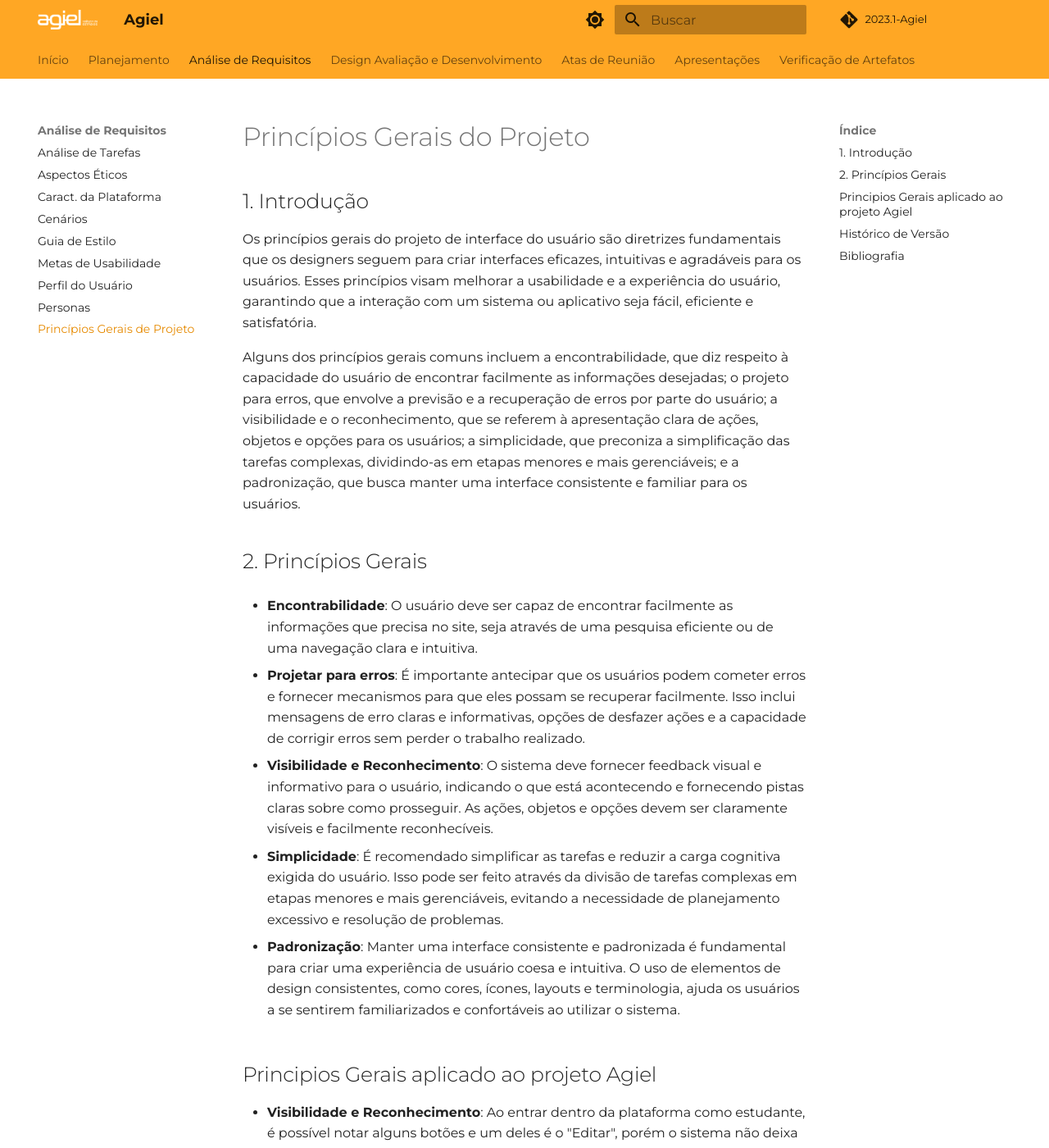
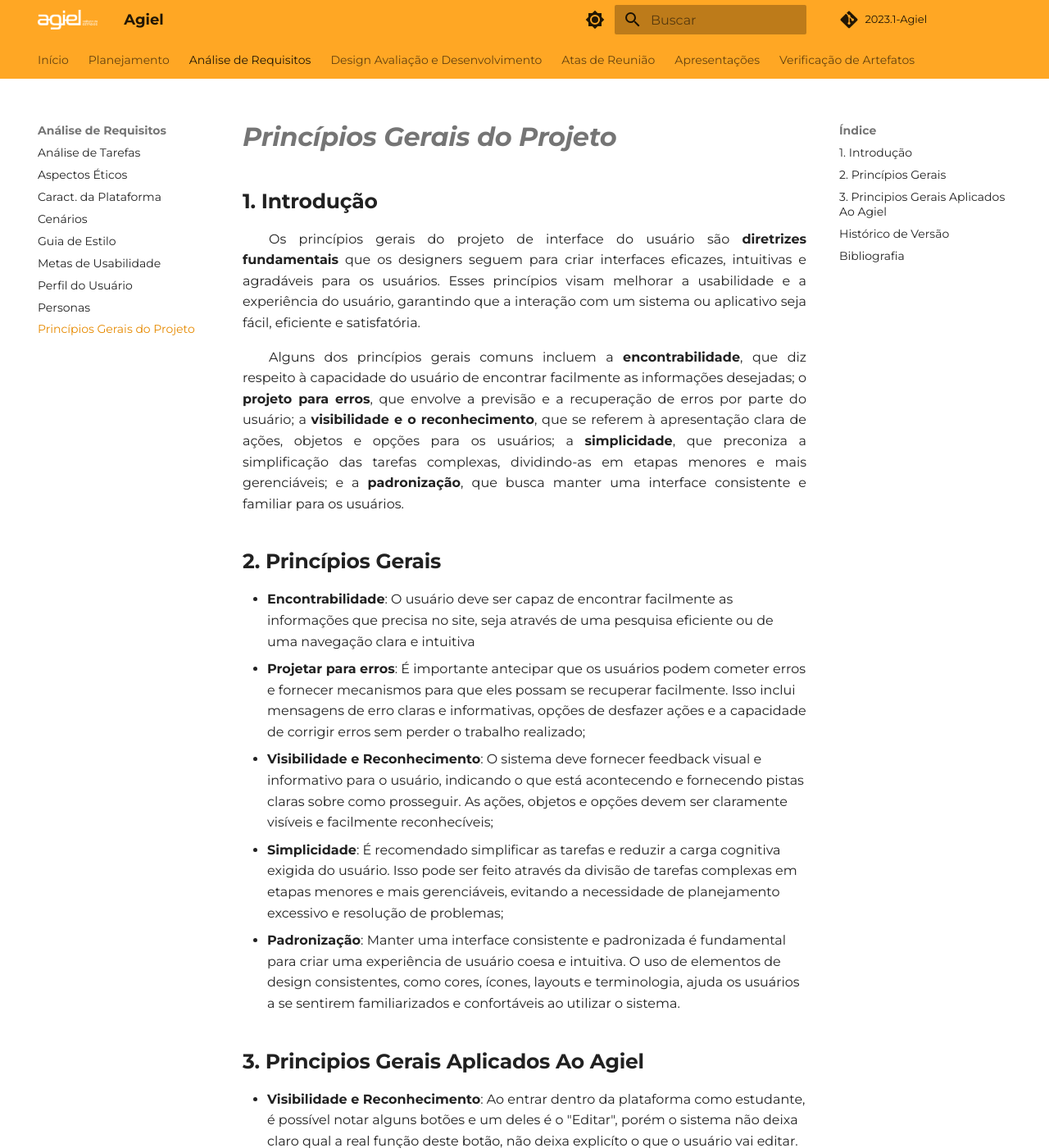
Before and after one commit to Interacao-Humano-Computador/2023.1-Agiel, an MkDocs documentation site: the page built from docs/requisitos/principios_gerais.md, in a window 1280 px wide and 1400 px high. Shown: the whole window at 82% size. Built offline with MkDocs 1.6.1 and Material for MkDocs 9.7.7, drawn with Linux system fonts in a browser that asks for light colours; some web fonts are replaced; comment, search, counter and statistics services are not loaded; some of the changed text lies outside the part shown.

Commit message:
acrescentando alteracoes ao artefato de principios gerais do projeto

```diff
--- a/docs/requisitos/principios_gerais.md
+++ b/docs/requisitos/principios_gerais.md
@@ -1,40 +1,44 @@
-# Princípios Gerais do Projeto
+# ***Princípios Gerais do Projeto***
 
-## 1. Introdução
+## **1. Introdução**
+<p align="justify">
+&emsp;&emsp;Os princípios gerais do projeto de interface do usuário são <b>diretrizes fundamentais</b> que os designers seguem para criar interfaces eficazes, intuitivas e agradáveis para os usuários. Esses princípios visam melhorar a usabilidade e a experiência do usuário, garantindo que a interação com um sistema ou aplicativo seja fácil, eficiente e satisfatória.
+</p>
+<p align="justify">
+&emsp;&emsp;Alguns dos princípios gerais comuns incluem a <b>encontrabilidade</b>, que diz respeito à capacidade do usuário de encontrar facilmente as informações desejadas; o <b>projeto para erros</b>, que envolve a previsão e a recuperação de erros por parte do usuário; a <b>visibilidade e o reconhecimento</b>, que se referem à apresentação clara de ações, objetos e opções para os usuários; a <b>simplicidade</b>, que preconiza a simplificação das tarefas complexas, dividindo-as em etapas menores e mais gerenciáveis; e a <b>padronização</b>, que busca manter uma interface consistente e familiar para os usuários.
+</p>
 
-Os princípios gerais do projeto de interface do usuário são diretrizes fundamentais que os designers seguem para criar interfaces eficazes, intuitivas e agradáveis para os usuários. Esses princípios visam melhorar a usabilidade e a experiência do usuário, garantindo que a interação com um sistema ou aplicativo seja fácil, eficiente e satisfatória.
+## **2. Princípios Gerais**
+<p align="justify">
+<ul>
+<li> <b>Encontrabilidade</b>: O usuário deve ser capaz de encontrar facilmente as informações que precisa no site, seja através de uma pesquisa eficiente ou de uma navegação clara e intuitiva </li>
+<li> <b>Projetar para erros</b>: É importante antecipar que os usuários podem cometer erros e fornecer mecanismos para que eles possam se recuperar facilmente. Isso inclui mensagens de erro claras e informativas, opções de desfazer ações e a capacidade de corrigir erros sem perder o trabalho realizado; </li>
+<li> <b>Visibilidade e Reconhecimento</b>: O sistema deve fornecer feedback visual e informativo para o usuário, indicando o que está acontecendo e fornecendo pistas claras sobre como prosseguir. As ações, objetos e opções devem ser claramente visíveis e facilmente reconhecíveis;</li>
+<li> <b>Simplicidade</b>: É recomendado simplificar as tarefas e reduzir a carga cognitiva exigida do usuário. Isso pode ser feito através da divisão de tarefas complexas em etapas menores e mais gerenciáveis, evitando a necessidade de planejamento excessivo e resolução de problemas; </li>
+<li> <b>Padronização</b>: Manter uma interface consistente e padronizada é fundamental para criar uma experiência de usuário coesa e intuitiva. O uso de elementos de design consistentes, como cores, ícones, layouts e terminologia, ajuda os usuários a se sentirem familiarizados e confortáveis ao utilizar o sistema. </li>
+</ul>
+</p>
 
-Alguns dos princípios gerais comuns incluem a encontrabilidade, que diz respeito à capacidade do usuário de encontrar facilmente as informações desejadas; o projeto para erros, que envolve a previsão e a recuperação de erros por parte do usuário; a visibilidade e o reconhecimento, que se referem à apresentação clara de ações, objetos e opções para os usuários; a simplicidade, que preconiza a simplificação das tarefas complexas, dividindo-as em etapas menores e mais gerenciáveis; e a padronização, que busca manter uma interface consistente e familiar para os usuários.
-
-## 2. Princípios Gerais
-
-- **Encontrabilidade**: O usuário deve ser capaz de encontrar facilmente as informações que precisa no site, seja através de uma pesquisa eficiente ou de uma navegação clara e intuitiva.
-
-- **Projetar para erros**: É importante antecipar que os usuários podem cometer erros e fornecer mecanismos para que eles possam se recuperar facilmente. Isso inclui mensagens de erro claras e informativas, opções de desfazer ações e a capacidade de corrigir erros sem perder o trabalho realizado.
-
-- **Visibilidade e Reconhecimento**: O sistema deve fornecer feedback visual e informativo para o usuário, indicando o que está acontecendo e fornecendo pistas claras sobre como prosseguir. As ações, objetos e opções devem ser claramente visíveis e facilmente reconhecíveis.
-
-- **Simplicidade**: É recomendado simplificar as tarefas e reduzir a carga cognitiva exigida do usuário. Isso pode ser feito através da divisão de tarefas complexas em etapas menores e mais gerenciáveis, evitando a necessidade de planejamento excessivo e resolução de problemas.
-
-- **Padronização**: Manter uma interface consistente e padronizada é fundamental para criar uma experiência de usuário coesa e intuitiva. O uso de elementos de design consistentes, como cores, ícones, layouts e terminologia, ajuda os usuários a se sentirem familiarizados e confortáveis ao utilizar o sistema.
-
-## Principios Gerais aplicado ao projeto Agiel
-
--  **Visibilidade e Reconhecimento**: Ao entrar dentro da plataforma como estudante, é possível notar alguns botões e um deles é o "Editar", porém o sistema não deixa claro qual a real função deste botão, não deixa explicíto o que o usuário vai editar. Isto pode causar confusão na navegação e nos objetivos do usuário. Sendo que logo abaixo, ao clicar em alguma aba de informação, temos outro botão de editar também.
-
+## **3. Principios Gerais Aplicados Ao Agiel**
+<p align="justify">
+<ul>
+<li> <b>Visibilidade e Reconhecimento</b>: Ao entrar dentro da plataforma como estudante, é possível notar alguns botões e um deles é o "Editar", porém o sistema não deixa claro qual a real função deste botão, não deixa explicíto o que o usuário vai editar. Isto pode causar confusão na navegação e nos objetivos do usuário. Sendo que logo abaixo, ao clicar em alguma aba de informação, temos outro botão de editar também. </li>
+</ul>
+</p>
 ![Botões de editar espalhados](../assets/botao-editar.png)
-
 <div style="text-align: center">
-<p> Figura 1:  Botões de editar espalhados<br/> (Fonte: autor, 2023).</p>
+<p> Figura 1:  Botões de editar espalhados<br/> (Fonte: Autor, 2023).</p>
 </div>
-
-
-- **Encontrabilidade**: É possível notar que tem uma certa dificuldade para acessar as canditaturas para usuários que não estejam acostumados com a plataforma, pois, para acessar essa informação é necessário ir em "Vagas/Lista de Espera" para então achar o botão de "Canditaturas".
+<p align="justify">
+<ul>
+<li><b>Encontrabilidade</b>: É possível notar que tem uma certa dificuldade para acessar as canditaturas para usuários que não estejam acostumados com a plataforma, pois, para acessar essa informação é necessário ir em "Vagas/Lista de Espera" para então achar o botão de "Canditaturas". </li>
+</ul>
+</p>
 
 ![Botão de candidatura escondido](../assets/botao-candidatar.png)
 
 <div style="text-align: center">
-<p> Figura 2:  Botões de editar espalhados<br/> (Fonte: autor, 2023).</p>
+<p> Figura 2:  Botões de editar espalhados<br/> (Fonte: Autor, 2023).</p>
 </div>
 
 ## **Histórico de Versão**
@@ -47,6 +51,6 @@
 <h6 align = "center"> Tabela 1: Histórico de Versão
 <br> Autor: Bruno </h6>
 
-## Bibliografia
+## **Bibliografia**
 
 > BARBOSA, Simone; DINIZ, Bruno. Interação Humano-Computador. Editora Elsevier, Rio de Janeiro, 2010.
--- a/mkdocs.yml
+++ b/mkdocs.yml
@@ -46,7 +46,7 @@ nav:
     - Metas de Usabilidade: requisitos/metas_usabilidade.md
     - Perfil do Usuário: requisitos/perfil_do_usuario.md
     - Personas: requisitos/personas.md
-    - Princípios Gerais de Projeto: requisitos/principios_gerais.md
+    - Princípios Gerais do Projeto: requisitos/principios_gerais.md
   - Design Avaliação e Desenvolvimento:
     - Nível 1:
       - Análise de Tarefas:
```
Also changed, not shown: docs/requisitos/personas.md (+1 -1 lines).
